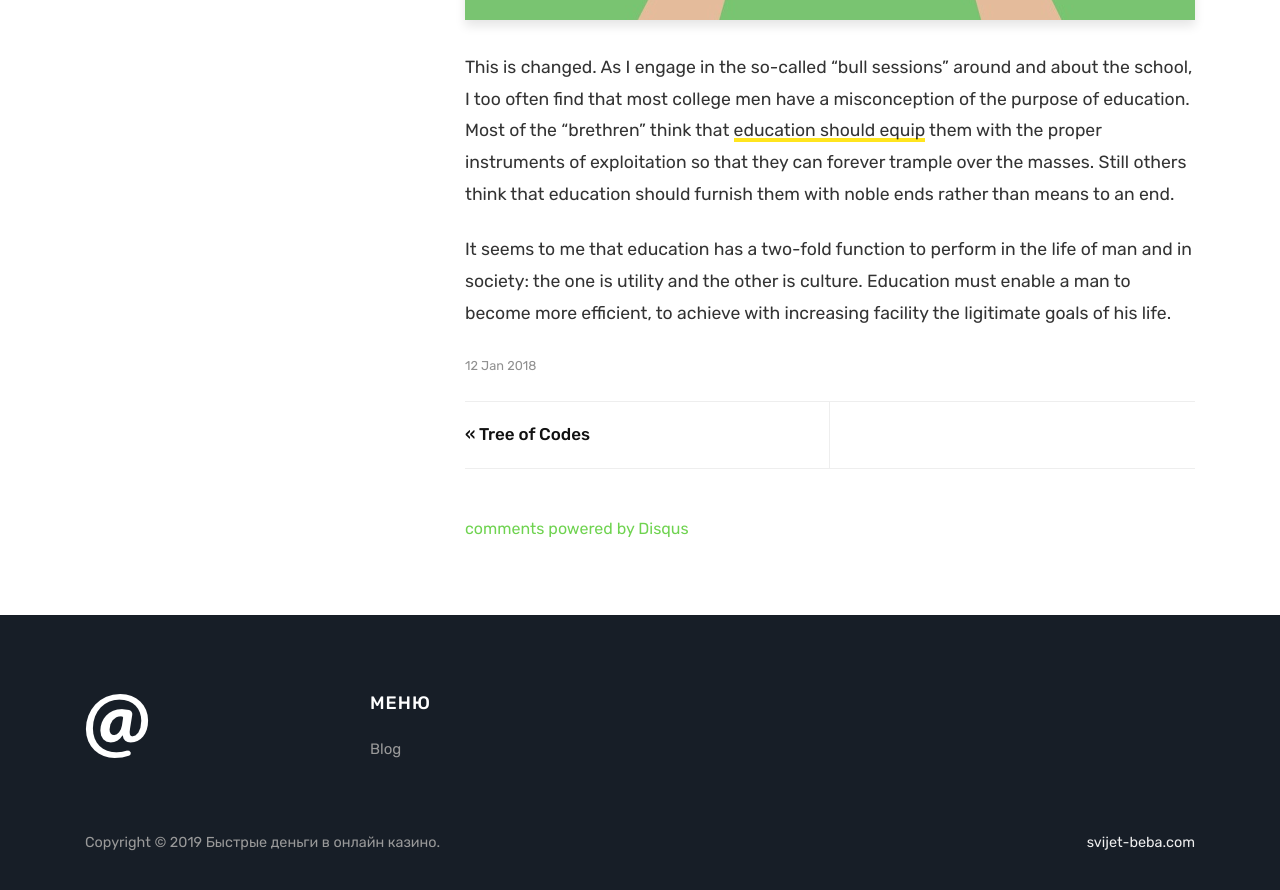
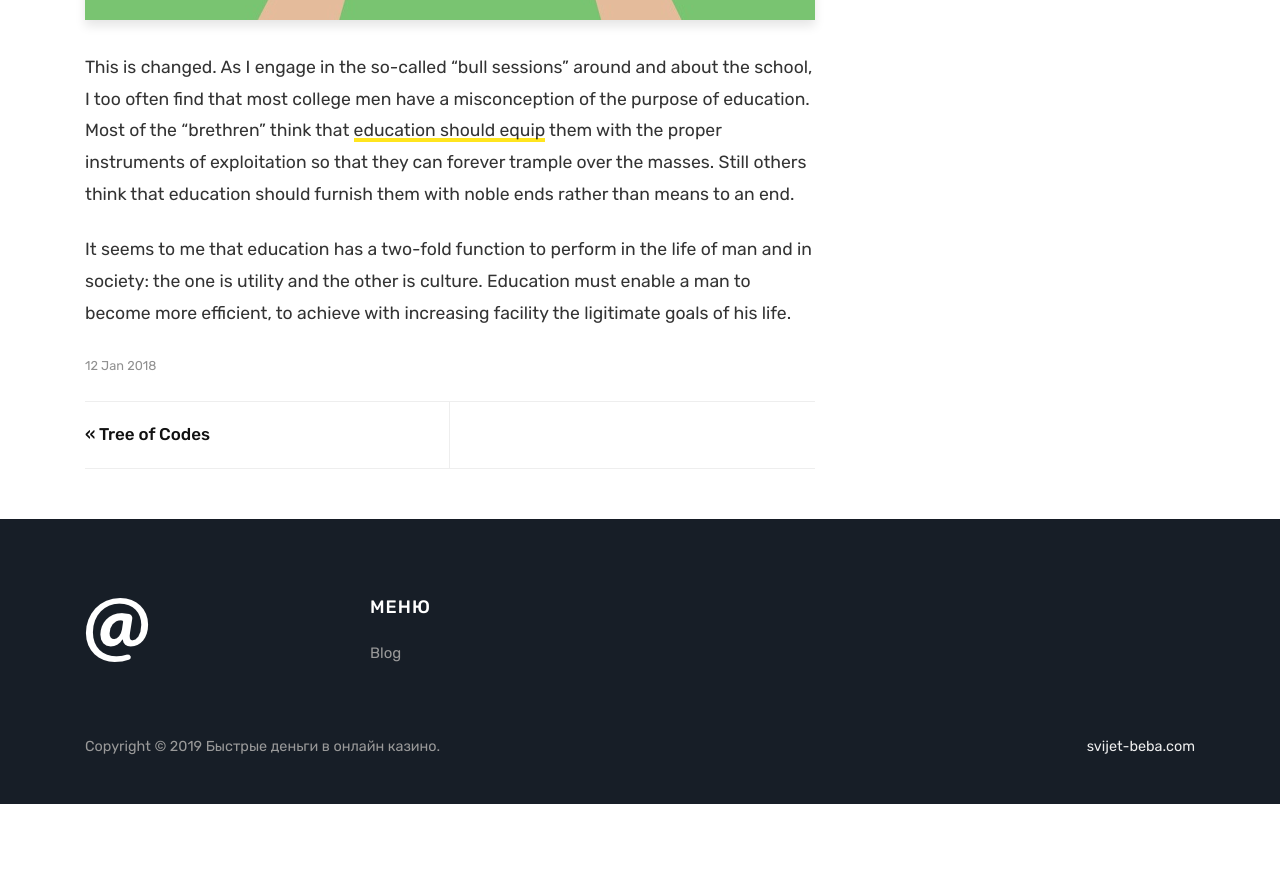
Before and after one commit to AndreyDero/AndreyDero.github.io, a Jekyll site: the page built from _posts/2018-01-12-we-all-wait-for-summer.md, in a window 1280 px wide and 900 px high, scrolled down 630 px. Shown: the top 890 px of the window. Built offline with Jekyll 4.4.1, drawn with Linux system fonts in a browser that asks for light colours; comment, search, counter and statistics services are not loaded; after the commit the page ends 1434 px from its top, so only the background shows below that.

Commit message:
Update post.html

```diff
--- a/_layouts/post.html
+++ b/_layouts/post.html
@@ -9,12 +9,6 @@ post_class: post-template
 ================================================== -->
 
 	<div class="row">
-
-		<!-- Sidebar -->
-        <div class="col-sm-4">
-        {% include sidebar.html %}
-        </div>
-
 
 		<!-- Post -->
         {% assign author = site.authors[page.author] %}
@@ -91,19 +85,6 @@ post_class: post-template
 				</div>
                 {% endif %}
 
-
-            <!-- Begin Comments
-            ================================================== -->
-            <section>
-            <div id="comments">
-                {% include disqus.html %}
-            </div>
-            </section>
-            <!--End Comments
-            ================================================== -->
-
-
-
 		</div>
 		<!-- End Post -->
 
```
